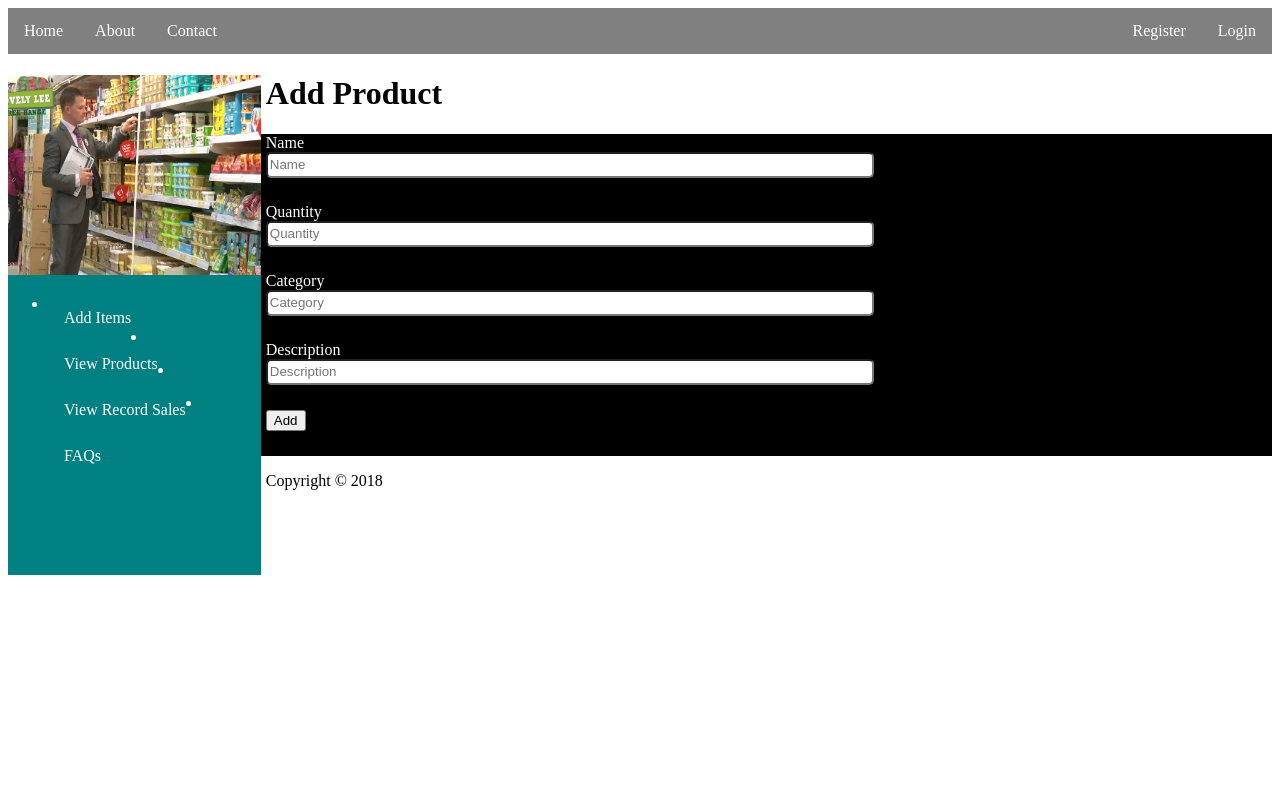
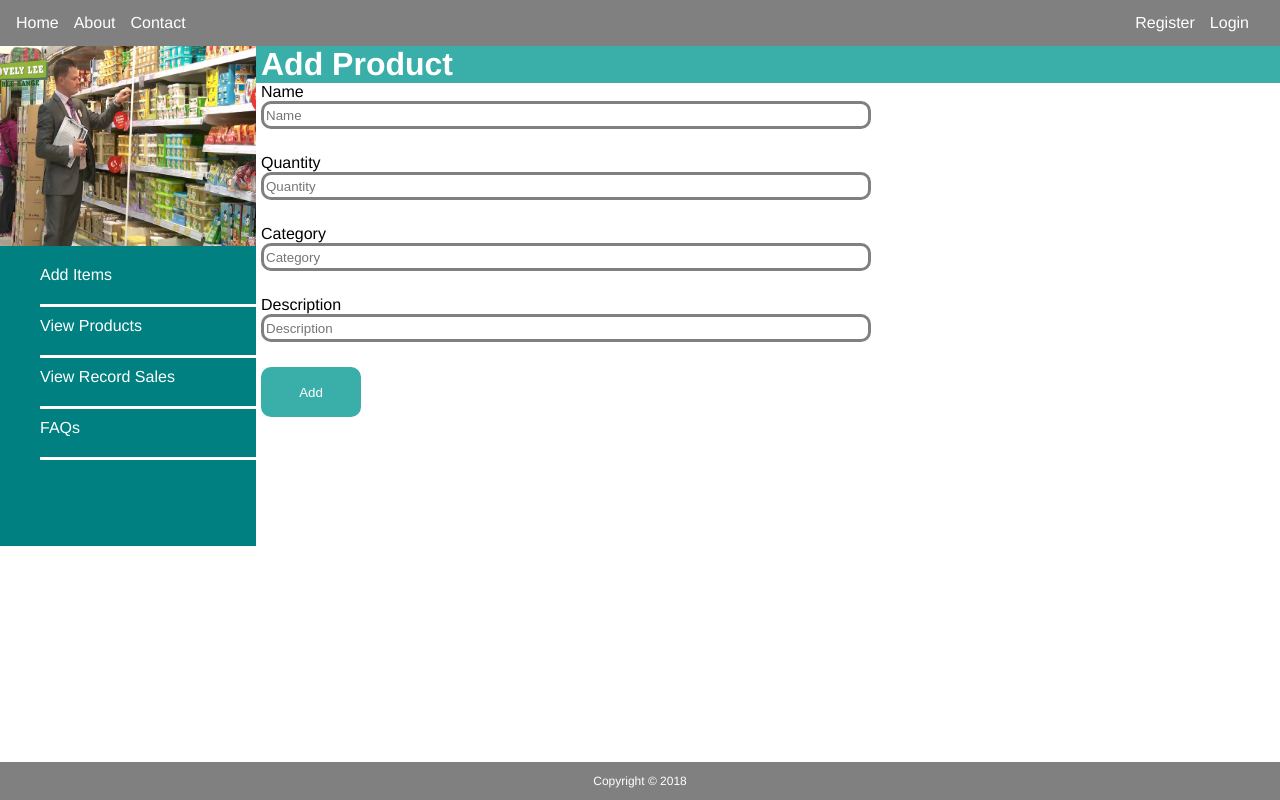
Before and after one commit to AmbroseByamugisha/Store_Manager, a plain HTML site: page UI/templates/add_product.html in a window 1280 px wide. Drawn offline with Linux system fonts and the light colour scheme.

Commit message:
modified the css file [#161119815]

```diff
--- a/UI/css/add_product.css
+++ b/UI/css/add_product.css
@@ -1,22 +1,36 @@
 body{
 	display: block;
+	margin: auto;
+	font-family: Helvetica;
 }
+
 .nav {
 	list-style-type: none;
 	margin: 0;
 	padding: 0;
 	overflow: hidden;
 	background-color: grey;
+	padding: 14px 16px;
+	/*height: 60px;*/
 }
 
-li a {
-
+.left-item, .right-item {
 	float: left;
 	display: block;
 	color: white;
 	text-align: center;
-	padding: 14px 16px;
+	padding: 0px;
 	text-decoration: none;
+	margin-right: 15px;
+}
+
+a {
+	text-decoration: none;
+	color: white;
+}
+
+a:hover {
+	color: red;
 }
 
 .right-item {
@@ -41,13 +55,14 @@ li a {
 }
 
 .list-item {
-	margin-bottom: 15px;
+	margin-bottom: 10px;
+	padding-bottom: 20px;
+	list-style-type: none;
+	border-bottom: solid;
 }
 
 .center {
-	background-color: black;
-	color: #fff;
-	margin: 0px !important;
+	margin: auto;
 }
 
 .form label {
@@ -62,5 +77,34 @@ li a {
 .form input[type="text"] {
 	height: 20px;
 	width: 600px;
-	border-radius: 5px
+	border-radius: 10px;
+	border: solid;
+	border-color: grey;
 }
+
+footer {
+	position: fixed;
+	left: 0;
+	bottom: 0;
+	width: 100%;
+	background-color: grey;
+	color: white;
+	text-align: center;
+	font-size: 12px;
+}
+
+.button {
+	background-color: #3aafa9;
+	height: 50px;
+	width: 100px;
+	border-radius: 10px;
+	border: solid;
+	border-color: #3aafa9;
+	color: #fff;
+}
+
+.dash {
+	margin: auto;
+	background-color: #3aafa9;
+	color: white;
+}
```
